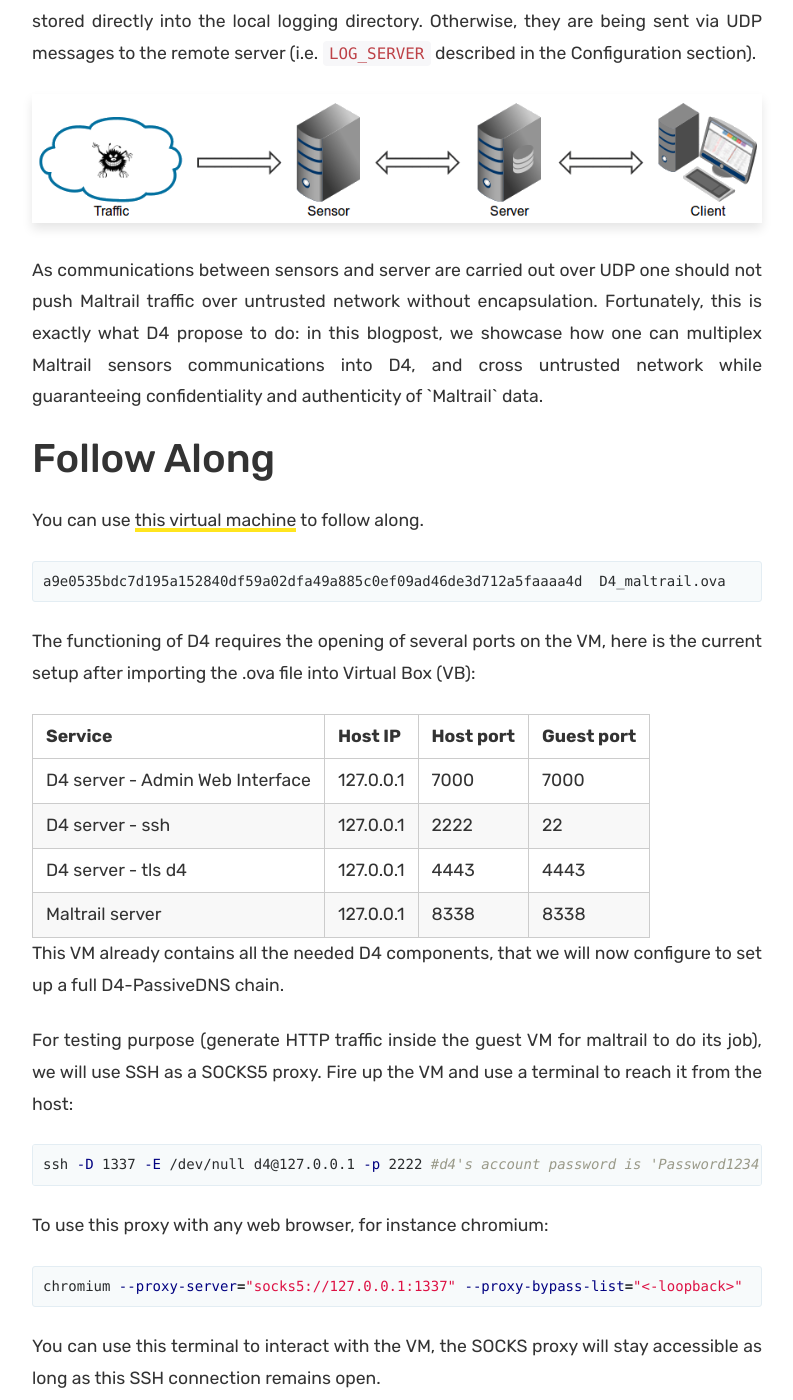
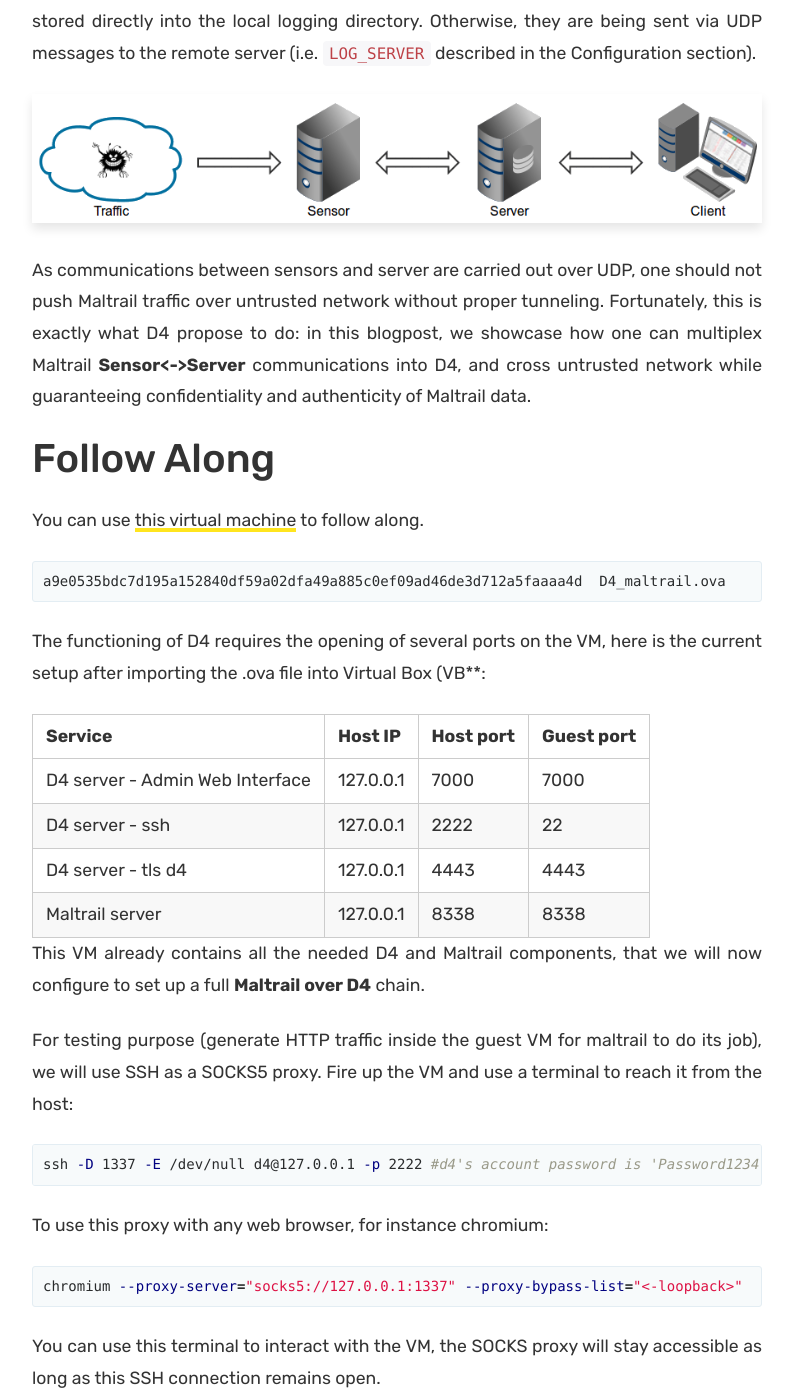
Before and after one commit to D4-project/d4-website, a Jekyll site: the page built from _posts/2019-09-25-maltrail-integration.md, in a window 1280 px wide and 1400 px high, scrolled down 1337 px. Shown: the whole window, without its empty margins (433-1226 px from the left). Built offline with Jekyll 4.4.1, drawn with Linux system fonts in a browser that asks for light colours; some of the changed text lies outside the part shown.

Commit message:
chg: [blogpost] Ready for review / compilation

```diff
--- a/_posts/2019-09-25-maltrail-integration.md
+++ b/_posts/2019-09-25-maltrail-integration.md
@@ -44,12 +44,12 @@
 
 ![img](/assets/images/maltrail_arch.png "Maltrail Architecture")
 
-As communications between sensors and server are carried out over UDP one should
-not push Maltrail traffic over untrusted network without encapsulation.
-Fortunately, this is exactly what D4 propose to do: in this blogpost, we
-showcase how one can multiplex Maltrail sensors communications into D4, and
-cross untrusted network while guaranteeing confidentiality and authenticity of
-\`Maltrail\` data.
+As communications between sensors and server are carried out over UDP, one
+should not push Maltrail traffic over untrusted network without proper
+tunneling. Fortunately, this is exactly what D4 propose to do: in this blogpost,
+we showcase how one can multiplex Maltrail **Sensor<->Server** communications
+into D4, and cross untrusted network while guaranteeing confidentiality and
+authenticity of Maltrail data.
 
 
 <a id="orgdbf23be"></a>
@@ -63,7 +63,7 @@
 {% endhighlight %}
 
 The functioning of D4 requires the opening of several ports on the VM, here is
-the current setup after importing the .ova file into Virtual Box (VB):
+the current setup after importing the .ova file into Virtual Box (VB**:
 
 |---|---|---|---|
 | Service | Host IP | Host port | Guest port |
@@ -74,8 +74,9 @@
 | Maltrail server | 127.0.0.1 | 8338 | 8338 |
 |---|---|---|---|
 
-This VM already contains all the needed D4 components, that we will now
-configure to set up a full D4-PassiveDNS chain.
+
+This VM already contains all the needed D4 and Maltrail components, that we will
+now configure to set up a full **Maltrail over D4** chain.
 
 For testing purpose (generate HTTP traffic inside the guest VM for maltrail to
 do its job), we will use SSH as a SOCKS5 proxy. Fire up the VM and use a
```
Also changed, not shown: other parts of _posts/2019-09-25-maltrail-integration.md (+7 -5 lines).
